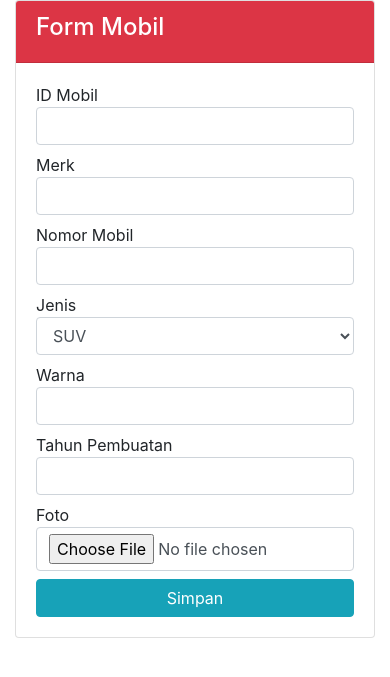
After one commit to fernanditooka/rent_car, a PHP site: page /form-mobil.php in a window 390 px wide. The commit adds this page. Shown: the top 677 px of the page. Run offline with PHP 8.4, Linux system fonts and the light colour scheme.

Commit message:
Update form-mobil

```diff
--- /dev/null
+++ b/form-mobil.php
@@ -0,0 +1,134 @@
+<!DOCTYPE html>
+<html lang="en">
+<head>
+    <meta charset="UTF-8">
+    <meta http-equiv="X-UA-Compatible" content="IE=edge">
+    <meta name="viewport" content="width=device-width, initial-scale=1.0">
+    <title>Form Mobil</title>
+    <link rel="stylesheet" href="css/bootstrap.min.css">
+</head>
+<body>
+    <div class="container">
+       <div class="card">
+           <div class="card-header bg-danger">
+               <h4 class="text-white">
+                   Form Mobil
+               </h4>
+           </div>
+
+           <div class="card-body">
+               <?php
+               if (isset($_GET["id_mobil"])) {
+                   # form utk edit
+                   $id_mobil = $_GET["id_mobil"];
+                   $sql = "select * from mobil
+                   where id_mobil='$id_mobil'";
+
+                   include "connection.php";
+                   # eksekusi SQL
+                   $hasil = mysqli_query($connect, $sql);
+
+                   # konversi ke array
+                   $mobil = mysqli_fetch_array($hasil);
+                   ?>
+                   <form action="process-buku.php" method="post"
+               enctype="multipart/form-data">
+                   ID Mobil
+                   <input type="number" name="id_mobil"
+                   class="form-control mb-2" required
+                   value="<?=$mobil["id_mobil"]?>" readonly>
+
+                   Merk
+                   <input type="text" name="merk"
+                   class="form-control mb-2" required
+                   value="<?=$mobil["merk"]?>">
+
+                   Nomor Mobil
+                   <input type="text" name="nomor_mobil"
+                   class="form-control mb-2" required
+                   value="<?=$mobil["nomor_mobil"]?>">
+
+                   Jenis
+                   <select name="jenis"
+                   class="form-control mb-2" required>
+                        <option value="<?=$mobil["jenis"]?>" selected>
+                            <?=$mobil["jenis"]?>
+                        </option>
+                        <option value="SUV">SUV</option>
+                        <option value="Sedan">Sedan</option>
+                        <option value="Sport">Sport</option>
+                    </select>
+                   Warna
+                   <input type="text" name="warna"
+                   class="form-control mb-2" required
+                   value="<?=$mobil["warna"]?>">
+
+                   Tahun Pembuatan
+                   <input type="number" name="tahun_pembuatan"
+                   class="form-control mb-2" required
+                   value="<?=$mobil["tahun_pembuatan"]?>">
+
+                   Foto <br>
+                   <img src="foto/<?=$mobil["image"]?>"
+                   width="300" />
+                   <input type="file" name="foto"
+                   class="form-control mb-2">
+
+                   <button type="submit"
+                   class="btn btn-info btn-block"
+                   name="update_mobil">
+                   Simpan
+                   </button>
+                    </form>
+                   <?php
+               } else {
+                   # form utk insert
+                   ?>
+                   <form action="process-mobil.php" method="post"
+               enctype="multipart/form-data">
+                   ID Mobil
+                   <input type="number" name="id_mobil"
+                   class="form-control mb-2" required>
+
+                   Merk
+                   <input type="text" name="merk"
+                   class="form-control mb-2" required>
+
+                   Nomor Mobil
+                   <input type="text" name="nomor_mobil"
+                   class="form-control mb-2" required>
+
+                   Jenis
+                   <select name="jenis" class="form-control mb-2" required>
+                       <option value="SUV">SUV</option>
+                       <option value="Sedan">Sedan</option>
+                       <option value="Sport">Sport</option>
+                   </select>
+
+                   Warna
+                   <input type="text" name="warna"
+                   class="form-control mb-2" required>
+
+                   Tahun Pembuatan
+                   <input type="number" name="tahun_pembuatan"
+                   class="form-control mb-2" required>
+
+                   Foto
+                   <input type="file" name="foto"
+                   class="form-control mb-2" required>
+
+                   <button type="submit"
+                   class="btn btn-info btn-block" name="simpan_mobil">
+                   Simpan
+                   </button>
+                    </form>
+                   <?php
+               }
+
+               ?>
+
+           </div>
+       </div>
+    </div>
+</body>
+</html>
```
Also changed, not shown: list-mobil.php (+22 -22 lines), 1 other file.
